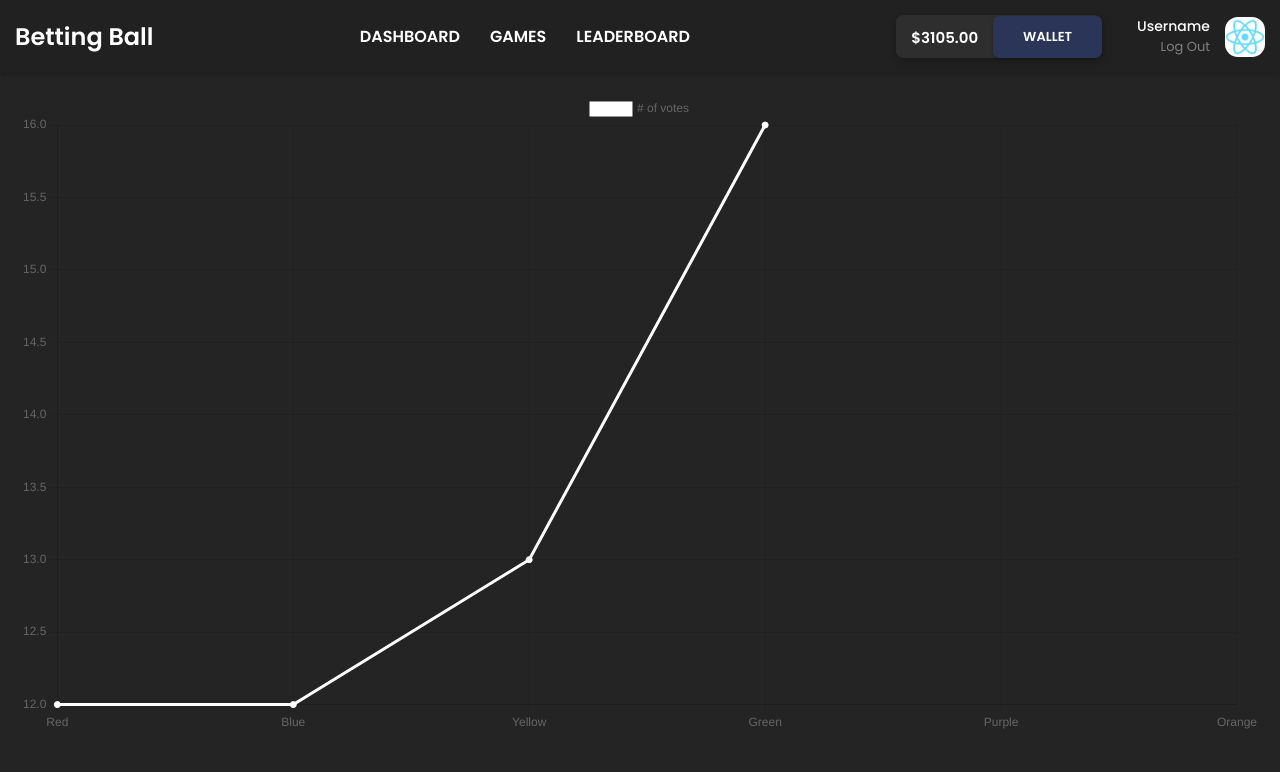
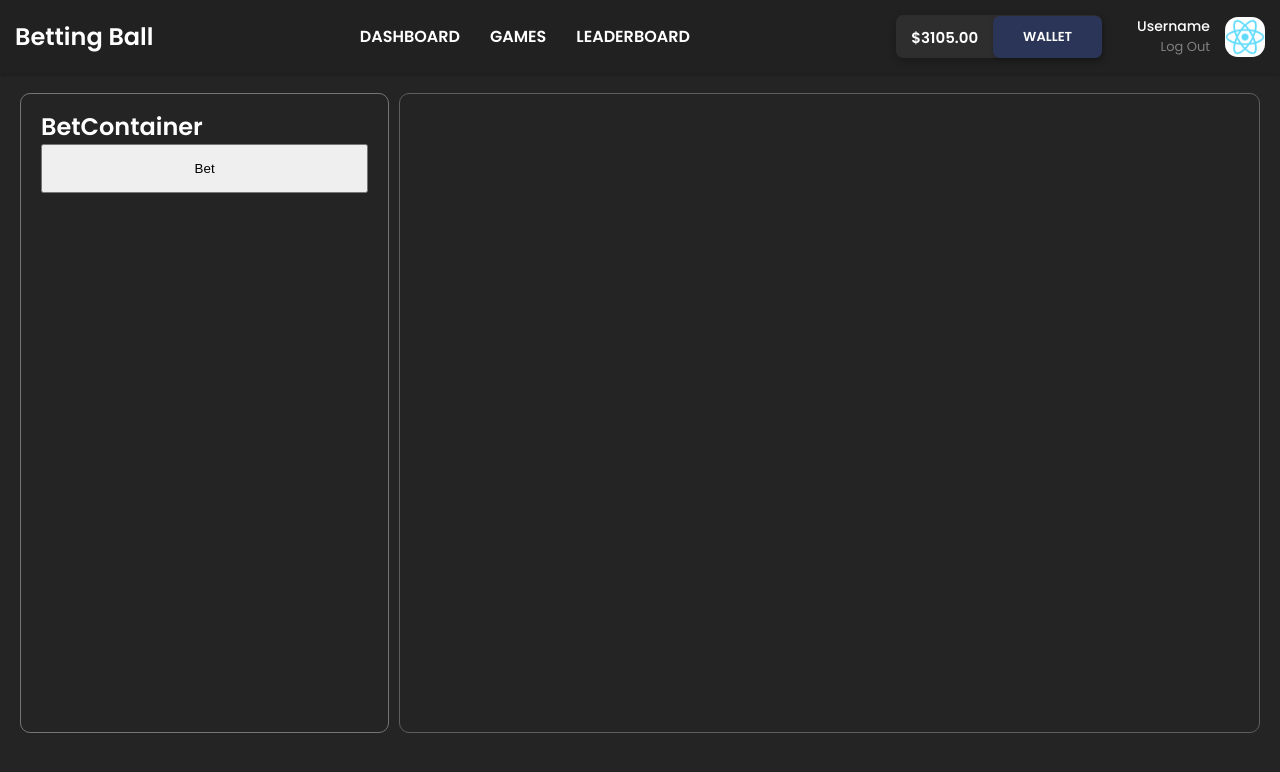
Before and after one commit to cedricheijlman/gambling-site, a React (Create React App) app in the folder client/: page /crash in a window 1280 px wide. Shown: the top 772 px of the page. Built offline with nearby package versions, Linux system fonts and the light colour scheme.

Commit message:
crash dashboard

```diff
--- a/client/src/App.tsx
+++ b/client/src/App.tsx
@@ -18,6 +18,7 @@ const App: React.FC = () => {
         <Route path="/mines" element={<Dashboard />} />
         <Route path="/dices" element={<Dashboard />} />
         <Route path="/crash" element={<Dashboard />} />
+        <Route path="/" element={<Homepage />} />
       </Routes>
     </div>
   );
--- a/client/src/pages/crash/CrashDashboard.css
+++ b/client/src/pages/crash/CrashDashboard.css
@@ -1,4 +1,32 @@
 .crashDashboard {
   width: 100%;
   height: 80vh;
+  display: flex;
 }
+
+/* Bet Container */
+
+.crashDashboard .betContainer {
+  border: 1px solid rgb(118, 116, 116);
+  height: 100% !important;
+  border-radius: 10px;
+  padding: 15px 20px;
+  width: 30%;
+  display: flex;
+  flex-direction: column;
+  margin-right: 10px;
+}
+
+.crashDashboard .betContainer button {
+  width: 100%;
+  padding: 15px;
+}
+
+/* Chart Container */
+
+.crashDashboard .chartContainer {
+  padding: 15px;
+  width: 70%;
+  border: 1px solid rgb(95, 94, 94);
+  border-radius: 10px;
+}
--- a/client/src/pages/crash/CrashDashboard.tsx
+++ b/client/src/pages/crash/CrashDashboard.tsx
@@ -1,4 +1,4 @@
-import React from "react";
+import React, { useState } from "react";
 import { Chart } from "react-chartjs-2";
 import { Line } from "react-chartjs-2";
 import "./CrashDashboard.css";
@@ -13,7 +13,10 @@ import {
   Legend,
 } from "chart.js";
 
+import { Filler } from "chart.js";
+
 ChartJS.register(
+  Filler,
   CategoryScale,
   LinearScale,
   PointElement,
@@ -24,25 +27,59 @@ ChartJS.register(
 );
 
 const CrashDashboard: React.FC = () => {
+  const [data, setData] = useState<any>([]);
   return (
     <div className="crashDashboard">
+      <div className="betContainer">
+        <h2>BetContainer</h2>{" "}
+        <button
+          onClick={() => {
+            setData([...data, data.length + 10]);
+          }}
+        >
+          Bet
+        </button>
+      </div>
+      <div className="chartContainer">
         <Line
-        width={"100%"}
-        height={"100%"}
-        options={{ maintainAspectRatio: false }}
+          width={450}
+          height={450}
+          options={{
+            responsive: true,
+            maintainAspectRatio: false,
+            plugins: {
+              legend: {
+                display: false,
+              },
+            },
+            scales: {
+              y: {
+                display: false,
+              },
+              x: {
+                display: false,
+              },
+            },
+          }}
           data={{
-          labels: ["Red", "Blue", "Yellow", "Green", "Purple", "Orange"],
+            labels: [
+              2, 4, 6, 8, 10, 12, 14, 16, 18, 20, 22, 24, 26, 28, 30, 32, 34,
+            ],
             datasets: [
               {
+                borderWidth: 3,
+                pointRadius: 0,
                 label: "# of votes",
-              data: [12, 12, 13, 16],
-              backgroundColor: "white",
-              borderColor: "white",
+                data: data,
+                fill: true,
+                backgroundColor: "rgba(75,192,192,0.2)",
+                borderColor: "rgba(75,192,192,1)",
               },
             ],
           }}
         />
       </div>
+    </div>
   );
 };
 
```
Lines whose indentation alone changed are shown as unchanged.
